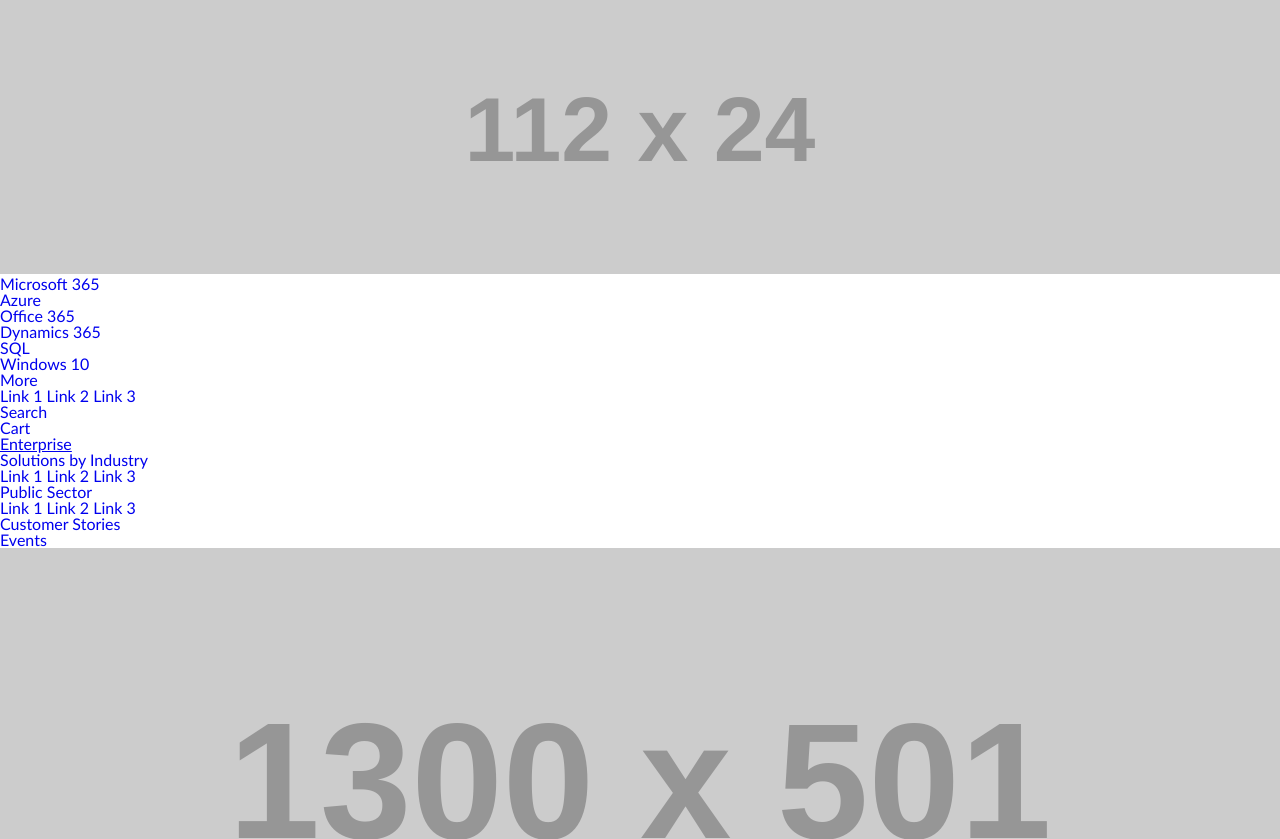
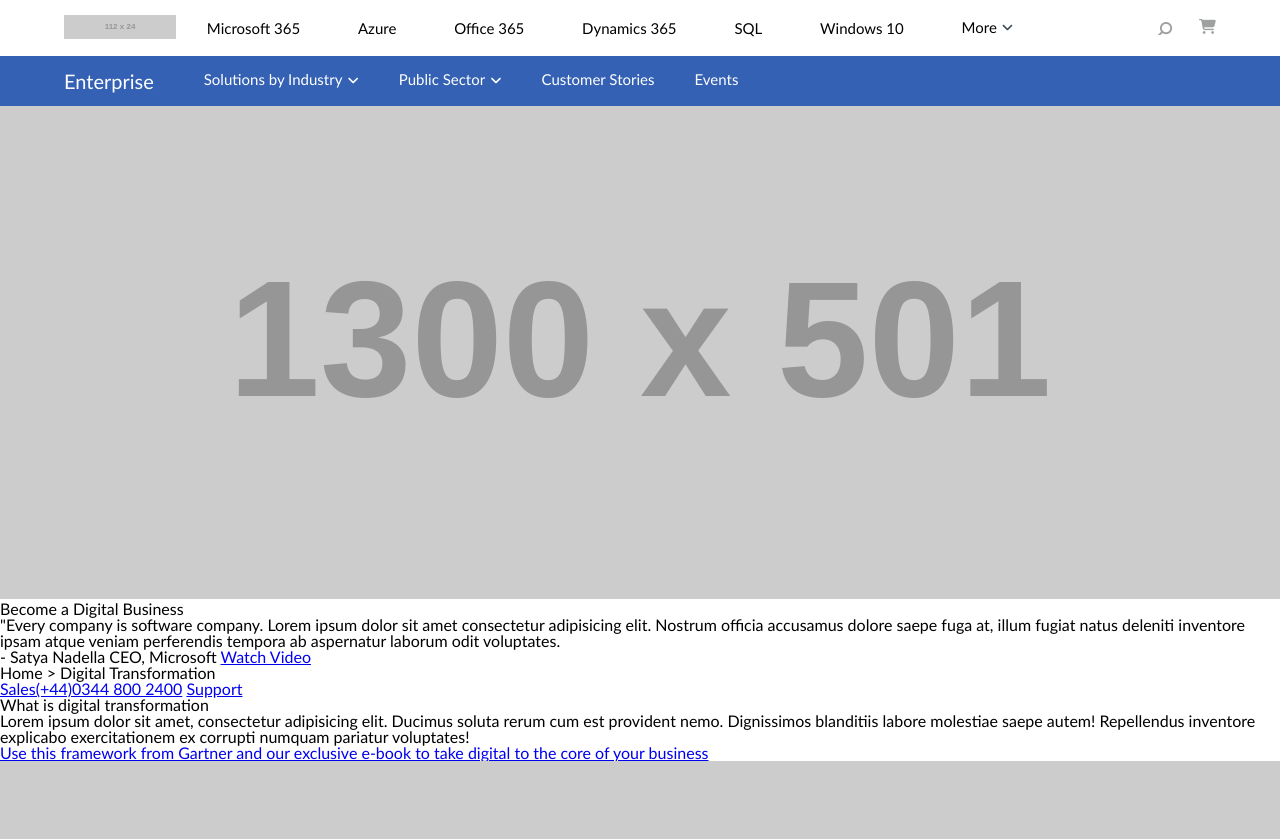
Before and after one commit to leenabaxioned/Template1, a plain HTML site: page index.html in a window 1280 px wide. Shown: the top 839 px of the page. Drawn offline with Linux system fonts and the light colour scheme; placeholder pictures from the web are drawn by us.

Commit message:
header styling

```diff
--- a/style.css
+++ b/style.css
@@ -60,3 +60,148 @@ img{
 }
 
 /* main document styling starts */
+/* header styling starts */
+header .wrapper{
+    width: 90%;
+    margin: 0 auto;
+}
+
+header a{
+    text-decoration: none;
+}
+
+.topnav{
+    background-color: #fff;
+}
+
+.bottomnav{
+    background-color: #3461B4;
+}
+
+.topnav, .topnav .nav-menu, .social-icons{
+    display: flex;
+    justify-content: space-between;
+    align-items: center;
+}
+
+.bottomnav .wrapper,.bottomnav .nav-menu{
+    display: flex;
+}
+
+.bottomnav .wrapper{
+    padding: 15px 0;
+    align-items: center;
+}
+
+.topnav .nav-menu{
+    flex-basis: 70%;
+    margin-right: 110px;
+}
+
+.topnav .nav-menu li a{
+    color: #000;
+    font-size: 15px;
+}
+
+.topnav .nav-menu li a:hover{
+    color: #26348C;
+    transition: ease;
+}
+
+.topnav .social-icons li a{
+    color: #9EA09F;
+}
+
+.logo-heading{
+    padding: 15px 0;
+}
+
+.logo-head{
+margin-right: 30px;
+font-size: 20px;
+}
+
+.bottomnav .nav-menu li{
+   margin: 0 20px;
+   font-size: 15px;
+}
+
+.bottomnav h1 a, .bottomnav .nav-menu li a{
+    color: #fff;
+}
+
+.bottomnav .nav-menu li:hover{
+    border-bottom: 1px solid #fff;
+    transition: 1s ease;
+}
+
+.more, .industry, .public{
+    display: inline-block;
+    overflow: hidden;
+  }
+
+
+  .more::before, .industry::before, .public::before{
+    font-family: "FontAwesome";
+    content: "\f107";
+    padding-left: 5px;
+    color: #404B58;
+    float: right;
+    font-size: 13px;
+    line-height: 16px;
+    margin: 0;
+    text-indent: 0;
+  }
+
+  .industry::before, .public::before{
+    color: #fff;
+  }
+
+  .search, .cart{
+    display: inline-block;
+    overflow: hidden;
+    text-indent: -9999px;
+  }
+
+  .search::before, .cart::before{
+    font-family: "FontAwesome";
+    padding-left: 5px;
+    float: left;
+    font-size: 15px;
+    line-height: 16px;
+    margin: 0;
+    text-indent: 0;
+  }
+
+  .search::before{
+    content: "\f002";
+    margin-right: 20px;
+    rotate: 90deg;
+  }
+
+  .cart::before{
+    content: "\f07a";
+  }
+
+  .search:hover::before,  .cart:hover::before{
+    color: #000;
+    transition: 1s ease;
+  }
+
+.dropdown-content{
+    margin-bottom: 20px;
+    display: none;
+    position: absolute;
+}
+
+.dropdown-content a{
+    display: block;
+    padding: 10px;
+    min-width: 100px;
+    background-color: #404B58;
+    color: #fff;
+}
+
+.more:hover .dropdown-content, .industry:hover .dropdown-content, .public:hover .dropdown-content{
+    display: block;
+}
```
